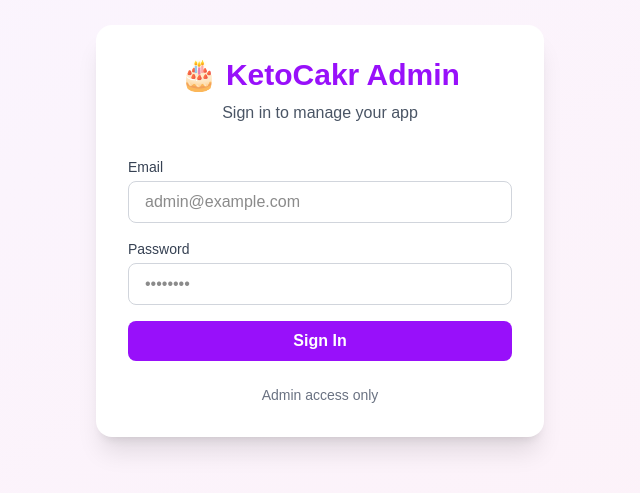
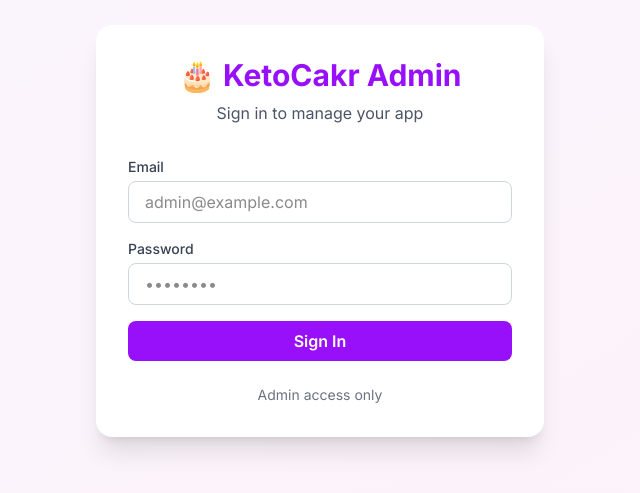
Before and after one commit to creativedeya/KetoCakr, a Next.js app in the folder Admin/: page /login in a window 1280 px wide. Shown: the part 169-662 px from the top of the page, without its empty margins (320-960 px from the left). Built offline with nearby package versions, Linux system fonts and the light colour scheme; no server answers.

Commit message:
fix: Correct Inter font usage in layout

```diff
--- a/Admin/app/layout.tsx
+++ b/Admin/app/layout.tsx
@@ -1,14 +1,8 @@
 import type { Metadata } from "next";
-import { Geist, Geist_Mono } from "next/font/google";
+import { Inter } from "next/font/google";
 import "./globals.css";
 
-const geistSans = Geist({
-  variable: "--font-geist-sans",
-  subsets: ["latin"],
-});
-
-const geistMono = Geist_Mono({
-  variable: "--font-geist-mono",
+const inter = Inter({
   subsets: ["latin"],
 });
 
@@ -28,7 +22,7 @@
         <meta name="grammarly" content="false" />
       </head>
       <body
-        className={`${geistSans.variable} ${geistMono.variable} antialiased`}
+        className={inter.className}
         suppressHydrationWarning
       >
         {children}
```
